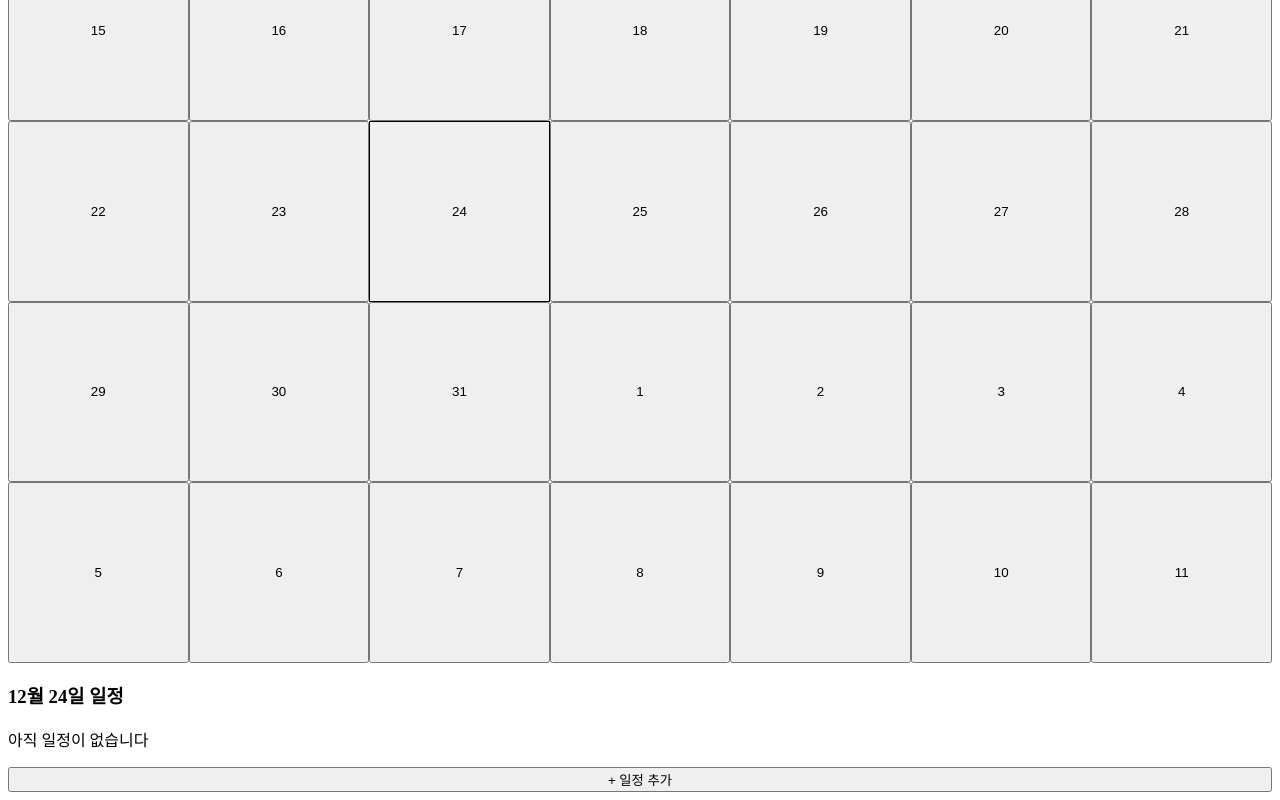
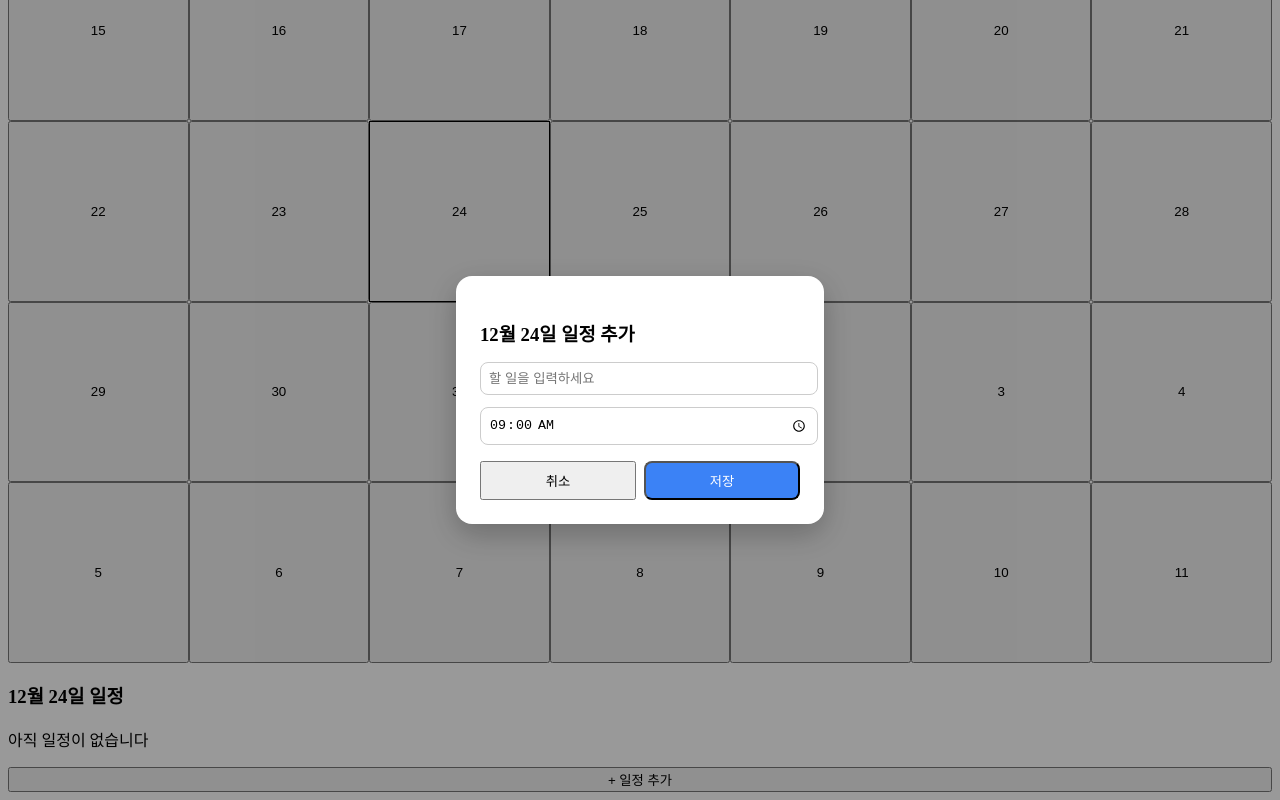
Before and after one commit to rinda1234/todo-web, a React app: page / in a window 1280 px wide. Both pictures are taken after a click on the button "+ 일정 추가". Shown: the part 632-1432 px from the top of the page. Built offline with nearby package versions, Linux system fonts and the light colour scheme; the HTML template or start-up script is replaced by a standard one.

Commit message:
add Event Modal

```diff
--- a/src/components/DayPanel.jsx
+++ b/src/components/DayPanel.jsx
@@ -1,4 +1,5 @@
-export default function DayPanel({ date, events }) {
+export default function DayPanel({ date, events, onAdd }) {
+
     return (
         <div className="bg-white rounded-2xl shadow p-4 h-full">
             <h3 className="font-semibold mb-3">
@@ -27,9 +28,13 @@ export default function DayPanel({ date, events }) {
                 </ul>
             )}
 
-            <button className="mt-4 w-full py-2 rounded-xl bg-blue-500 text-white hover:bg-blue-600">
+            <button
+                onClick={onAdd}
+                className="mt-4 w-full py-2 rounded-xl bg-blue-500 text-white hover:bg-blue-600"
+            >
                 + 일정 추가
             </button>
+
         </div>
     );
 }
--- /dev/null
+++ b/src/components/EventModal.jsx
@@ -0,0 +1,90 @@
+import { useState } from "react";
+import { createPortal } from "react-dom";
+
+export default function EventModal({ date, onClose, onSave }) {
+    const [title, setTitle] = useState("");
+    const [time, setTime] = useState("09:00");
+
+    const handleSave = () => {
+        if (!title.trim()) return;
+        onSave({ title, startTime: time });
+        onClose();
+        setTitle("");
+    };
+
+    return createPortal(
+        <div
+            style={{
+                position: "fixed",
+                inset: 0,
+                backgroundColor: "rgba(0,0,0,0.4)",
+                zIndex: 99999,
+                display: "flex",
+                alignItems: "center",
+                justifyContent: "center",
+            }}
+        >
+            <div
+                style={{
+                    background: "white",
+                    width: 320,
+                    borderRadius: 16,
+                    padding: 24,
+                    boxShadow: "0 10px 30px rgba(0,0,0,0.25)",
+                }}
+            >
+                <h3 style={{ fontWeight: 600, marginBottom: 16 }}>
+                    {date.getMonth() + 1}월 {date.getDate()}일 일정 추가
+                </h3>
+
+                <input
+                    value={title}
+                    onChange={(e) => setTitle(e.target.value)}
+                    placeholder="할 일을 입력하세요"
+                    style={{
+                        width: "100%",
+                        padding: 8,
+                        marginBottom: 12,
+                        border: "1px solid #ccc",
+                        borderRadius: 8,
+                    }}
+                />
+
+                <input
+                    type="time"
+                    value={time}
+                    onChange={(e) => setTime(e.target.value)}
+                    style={{
+                        width: "100%",
+                        padding: 8,
+                        marginBottom: 16,
+                        border: "1px solid #ccc",
+                        borderRadius: 8,
+                    }}
+                />
+
+                <div style={{ display: "flex", gap: 8 }}>
+                    <button
+                        onClick={onClose}
+                        style={{ flex: 1, padding: 8 }}
+                    >
+                        취소
+                    </button>
+                    <button
+                        onClick={handleSave}
+                        style={{
+                            flex: 1,
+                            padding: 8,
+                            background: "#3b82f6",
+                            color: "white",
+                            borderRadius: 8,
+                        }}
+                    >
+                        저장
+                    </button>
+                </div>
+            </div>
+        </div>,
+        document.body
+    );
+}
--- a/src/pages/Main.jsx
+++ b/src/pages/Main.jsx
@@ -4,8 +4,8 @@ import TodayCard from "../components/TodayCard";
 import CalendarMonth from "../components/CalendarMonth";
 import DayPanel from "../components/DayPanel";
 import { formatDate } from "../utils/calendar";
-export default function Main() {
-    const dummyEvents = {
+import EventModal from "../components/EventModal";
+const INITIAL_EVENTS = {
     "2025-12-25": [
         { title: "자료구조 과제", startTime: "14:00" },
         { title: "팀 회의", startTime: "18:00" },
@@ -14,12 +14,16 @@ export default function Main() {
         { title: "Term Project 마감", startTime: "23:59" },
     ],
 };
+export default function Main() {
     const now = new Date();
     const [year, setYear] = useState(now.getFullYear());
     const [month, setMonth] = useState(now.getMonth());
     const [selectedDate, setSelectedDate] = useState(now);
+    const [events, setEvents] = useState(INITIAL_EVENTS);
+    const [isModalOpen, setIsModalOpen] = useState(false);
     const selectedKey = formatDate(selectedDate);
-    const selectedEvents = dummyEvents[selectedKey] || [];
+    const selectedEvents = events[selectedKey] || [];
+
 
 
     const prevMonth = () => {
@@ -39,6 +43,17 @@ export default function Main() {
             setMonth(month + 1);
         }
     };
+
+    const addEvent = ({ title, startTime }) => {
+        setEvents((prev) => {
+            const dayEvents = prev[selectedKey] || [];
+            return {
+                ...prev,
+                [selectedKey]: [...dayEvents, { title, startTime }],
+            };
+        });
+    };
+
 
     return (
         <div className="min-h-screen bg-gray-100 p-6">
@@ -64,9 +79,19 @@ export default function Main() {
                 <DayPanel
                     date={selectedDate}
                     events={selectedEvents}
+                    onAdd={() => setIsModalOpen(true)}
                 />
 
+
             </div>
+            {isModalOpen && (
+                <EventModal
+                    date={selectedDate}
+                    onClose={() => setIsModalOpen(false)}
+                    onSave={addEvent}
+                />
+            )}
+
         </div>
     );
 }
```
Lines whose indentation alone changed are shown as unchanged.
